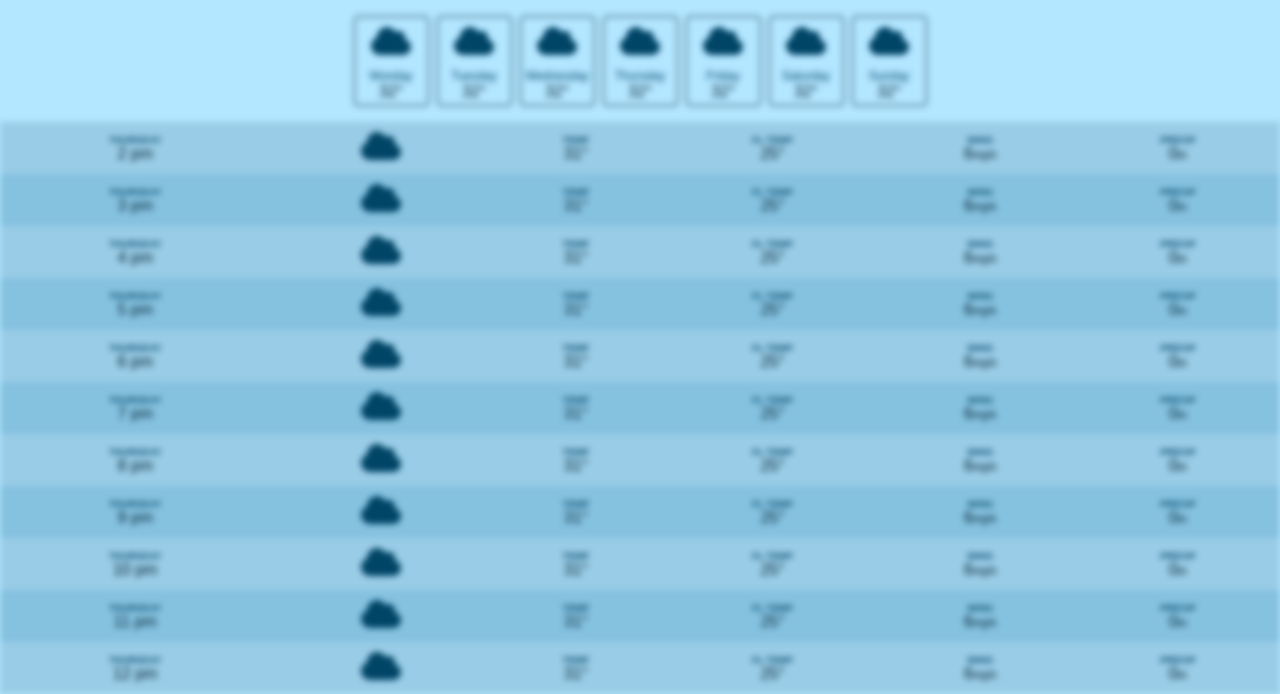
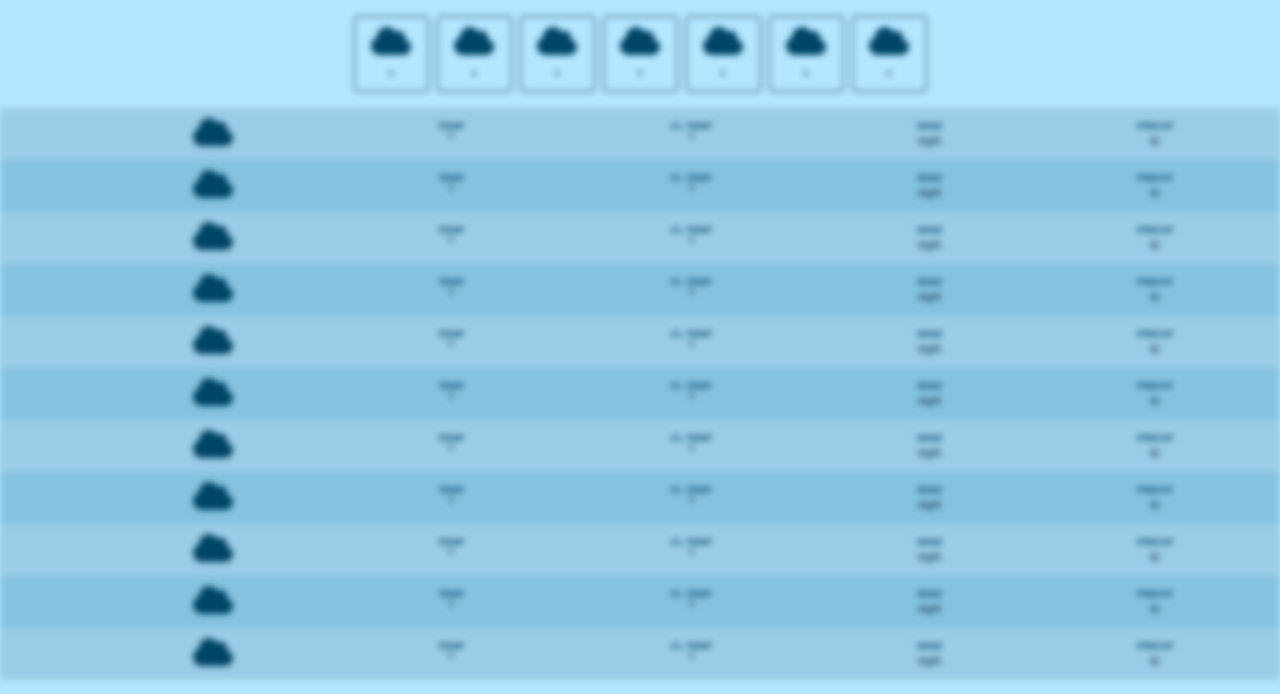
Before and after one commit to jtranberg/localWeatherApp, a website built with Vite: page index.html in a window 1280 px wide. Shown: the part 112-806 px from the top of the page. Built offline with nearby package versions, Linux system fonts and the light colour scheme; no server answers.

Commit message:
commit with fixes, percip still unavailable in hourly

```diff
--- a/index.html
+++ b/index.html
@@ -3,7 +3,7 @@
   <head>
     <meta charset="UTF-8" />
    <title>
-    Weather App
+    Local Weather App
    </title>
     <meta name="viewport" content="width=device-width, initial-scale=1.0" />
 
@@ -12,34 +12,34 @@
     <header class="header">
      <div class="header-left">
        <img class="weather-icon large" src="icons/sun.svg" data-current-icon/>
-
-       <div class="header-current-temp"></div>
-        <span data-current-temp>31</span>&deg;</div>
-
+         <div class="header-current-temp">
+        <span data-current-temp></span>&deg;
+      </div>
+      </div>
        <div class="header-right">
         <div class="info-group">
           <div class="label" >High</div>
-          <div><span data-current-high>32</span>&deg;</div>
+          <div><span data-current-high></span>&deg;</div>
         </div>
         <div class="info-group">
           <div class="label" >Fl High</div>
-          <div><span data-current-fl-high>27</span>&deg;</div>
+          <div><span data-current-fl-high></span>&deg;</div>
         </div>
         <div class="info-group">
           <div class="label" >Wind</div>
-          <div><span data-current-wind>9</span><span class="value-sub-info">mph</span></div>
+          <div><span data-current-wind></span><span class="value-sub-info">mph</span></div>
         </div>
         <div class="info-group">
           <div class="label" >Low</div>
-          <div><span data-current-low>19</span>&deg;</div>
+          <div><span data-current-low></span>&deg;</div>
         </div>
         <div class="info-group">
           <div class="label" >FL Low</div>
-          <div><span data-current-fl-low>12</span>&deg;</div>
+          <div><span data-current-fl-low></span>&deg;</div>
         </div>
         <div class="info-group">
           <div class="label" >Precip</div>
-          <div><span data-current-precip>0.1</span><span class="value-sub-info">in</span></div>
+          <div><span data-current-precip></span><span class="value-sub-info">in</span></div>
         </div>
        </div>
     </header>
@@ -47,38 +47,38 @@
     <section class="day-section" data-day-section>
      <div class="day-card">
       <img src="icons/cloud.svg"  class="weather-icon"/>
-      <div class="day-card-day">Monday</div>
-      <div>32&deg;</div>
+      <div class="day-card-day"></div>
+      <div>&deg;</div>
      </div>
      <div class="day-card">
       <img src="icons/cloud.svg"  class="weather-icon"/>
-      <div class="day-card-day">Tuesday</div>
-      <div>32&deg;</div>
+      <div class="day-card-day"></div>
+      <div>&deg;</div>
      </div>
      <div class="day-card">
       <img src="icons/cloud.svg"  class="weather-icon"/>
-      <div class="day-card-day">Wednesday</div>
-      <div>32&deg;</div>
+      <div class="day-card-day"></div>
+      <div>&deg;</div>
      </div>
      <div class="day-card">
       <img src="icons/cloud.svg"  class="weather-icon"/>
-      <div class="day-card-day">Thursday</div>
-      <div>32&deg;</div>
+      <div class="day-card-day"></div>
+      <div>&deg;</div>
      </div>
      <div class="day-card">
       <img src="icons/cloud.svg"  class="weather-icon"/>
-      <div class="day-card-day">Friday</div>
-      <div>32&deg;</div>
+      <div class="day-card-day"></div>
+      <div>&deg;</div>
      </div>
      <div class="day-card">
       <img src="icons/cloud.svg"  class="weather-icon"/>
-      <div class="day-card-day">Saturday</div>
-      <div>32&deg;</div>
+      <div class="day-card-day"></div>
+      <div>&deg;</div>
      </div>
      <div class="day-card">
       <img src="icons/cloud.svg"  class="weather-icon"/>
-      <div class="day-card-day">Sunday</div>
-      <div>32&deg;</div>
+      <div class="day-card-day"></div>
+      <div>&deg;</div>
      </div>
     </section>
     <table class="hour-section">
@@ -86,8 +86,8 @@
         <tr class="hour-row" >
           <td>
             <div class="info-group">
-              <div class="label">Thursday</div>
-             <div>2 pm</div>
+              <div class="label"></div>
+             <div>
             </div>
           </td>
           <td>
@@ -96,33 +96,33 @@
           <td>
             <div class="info-group">
             <div class="label">Temp</div>
-           <div>31&deg;</div>
+           <div>&deg;</div>
           </div>
         </td>
           <td>
             <div class="info-group">
               <div class="label">FL Temp</div>
-             <div>25&deg;</div>
+             <div>&deg;</div>
             </div>
           </td>
           <td>
             <div class="info-group">
-              <div class="label">Wing</div>
-             <div>6<span class="value-sub-info">mph</span></div>
+              <div class="label">Wind</div>
+             <div><span class="value-sub-info">mph</span></div>
             </div>
           </td>
           <td>
             <div class="info-group">
               <div class="label">Precip</div>
-             <div>0<span class="value-sub-info">in</span></div>
+             <div><span class="value-sub-info">in</span></div>
             </div>
           </td>
         </tr>
         <tr class="hour-row" >
           <td>
             <div class="info-group">
-              <div class="label">Thursday</div>
-             <div>3 pm</div>
+              <div class="label"></div>
+             <div></div>
             </div>
           </td>
           <td>
@@ -131,32 +131,32 @@
           <td>
             <div class="info-group">
             <div class="label">Temp</div>
-           <div>31&deg;</div>
+           <div>&deg;</div>
           </div>
         </td>
           <td>
             <div class="info-group">
               <div class="label">FL Temp</div>
-             <div>25&deg;</div>
+             <div>&deg;</div>
             </div>
           </td>
           <td>
             <div class="info-group">
-              <div class="label">Wing</div>
-             <div>6<span class="value-sub-info">mph</span></div>
+              <div class="label">Wind</div>
+             <div><span class="value-sub-info">mph</span></div>
             </div>
           </td>
           <td>
             <div class="info-group">
               <div class="label">Precip</div>
-             <div>0<span class="value-sub-info">in</span></div>
+             <div><span class="value-sub-info">in</span></div>
             </div>
           </td>
         </tr><tr class="hour-row" >
           <td>
             <div class="info-group">
-              <div class="label">Thursday</div>
-             <div>4 pm</div>
+              <div class="label"></div>
+             <div></div>
             </div>
           </td>
           <td>
@@ -165,32 +165,32 @@
           <td>
             <div class="info-group">
             <div class="label">Temp</div>
-           <div>31&deg;</div>
+           <div>&deg;</div>
           </div>
         </td>
           <td>
             <div class="info-group">
               <div class="label">FL Temp</div>
-             <div>25&deg;</div>
+             <div>&deg;</div>
             </div>
           </td>
           <td>
             <div class="info-group">
-              <div class="label">Wing</div>
-             <div>6<span class="value-sub-info">mph</span></div>
+              <div class="label">Wind</div>
+             <div><span class="value-sub-info">mph</span></div>
             </div>
           </td>
           <td>
             <div class="info-group">
               <div class="label">Precip</div>
-             <div>0<span class="value-sub-info">in</span></div>
+             <div><span class="value-sub-info">in</span></div>
             </div>
           </td>
         </tr><tr class="hour-row" >
           <td>
             <div class="info-group">
-              <div class="label">Thursday</div>
-             <div>5 pm</div>
+              <div class="label"></div>
+             <div></div>
             </div>
           </td>
           <td>
@@ -199,32 +199,32 @@
           <td>
             <div class="info-group">
             <div class="label">Temp</div>
-           <div>31&deg;</div>
+           <div>&deg;</div>
           </div>
         </td>
           <td>
             <div class="info-group">
               <div class="label">FL Temp</div>
-             <div>25&deg;</div>
+             <div>&deg;</div>
             </div>
           </td>
           <td>
             <div class="info-group">
-              <div class="label">Wing</div>
-             <div>6<span class="value-sub-info">mph</span></div>
+              <div class="label">Wind</div>
+             <div><span class="value-sub-info">mph</span></div>
             </div>
           </td>
           <td>
             <div class="info-group">
               <div class="label">Precip</div>
-             <div>0<span class="value-sub-info">in</span></div>
+             <div><span class="value-sub-info">in</span></div>
             </div>
           </td>
         </tr><tr class="hour-row" >
           <td>
             <div class="info-group">
-              <div class="label">Thursday</div>
-             <div>6 pm</div>
+              <div class="label"></div>
+             <div></div>
             </div>
           </td>
           <td>
@@ -233,32 +233,32 @@
           <td>
             <div class="info-group">
             <div class="label">Temp</div>
-           <div>31&deg;</div>
+           <div>&deg;</div>
           </div>
         </td>
           <td>
             <div class="info-group">
               <div class="label">FL Temp</div>
-             <div>25&deg;</div>
+             <div>&deg;</div>
             </div>
           </td>
           <td>
             <div class="info-group">
-              <div class="label">Wing</div>
-             <div>6<span class="value-sub-info">mph</span></div>
+              <div class="label">Wind</div>
+             <div><span class="value-sub-info">mph</span></div>
             </div>
           </td>
           <td>
             <div class="info-group">
               <div class="label">Precip</div>
-             <div>0<span class="value-sub-info">in</span></div>
+             <div><span class="value-sub-info">in</span></div>
             </div>
           </td>
         </tr><tr class="hour-row" >
           <td>
             <div class="info-group">
-              <div class="label">Thursday</div>
-             <div>7 pm</div>
+              <div class="label"></div>
+             <div></div>
             </div>
           </td>
           <td>
@@ -267,32 +267,32 @@
           <td>
             <div class="info-group">
             <div class="label">Temp</div>
-           <div>31&deg;</div>
+           <div>&deg;</div>
           </div>
         </td>
           <td>
             <div class="info-group">
               <div class="label">FL Temp</div>
-             <div>25&deg;</div>
+             <div>&deg;</div>
             </div>
           </td>
           <td>
             <div class="info-group">
-              <div class="label">Wing</div>
-             <div>6<span class="value-sub-info">mph</span></div>
+              <div class="label">Wind</div>
+             <div><span class="value-sub-info">mph</span></div>
             </div>
           </td>
           <td>
             <div class="info-group">
               <div class="label">Precip</div>
-             <div>0<span class="value-sub-info">in</span></div>
+             <div><span class="value-sub-info">in</span></div>
             </div>
           </td>
         </tr><tr class="hour-row" >
           <td>
             <div class="info-group">
-              <div class="label">Thursday</div>
-             <div>8 pm</div>
+              <div class="label"></div>
+             <div></div>
             </div>
           </td>
           <td>
@@ -301,32 +301,32 @@
           <td>
             <div class="info-group">
             <div class="label">Temp</div>
-           <div>31&deg;</div>
+           <div>&deg;</div>
           </div>
         </td>
           <td>
             <div class="info-group">
               <div class="label">FL Temp</div>
-             <div>25&deg;</div>
+             <div>&deg;</div>
             </div>
           </td>
           <td>
             <div class="info-group">
-              <div class="label">Wing</div>
-             <div>6<span class="value-sub-info">mph</span></div>
+              <div class="label">Wind</div>
+             <div><span class="value-sub-info">mph</span></div>
             </div>
           </td>
           <td>
             <div class="info-group">
               <div class="label">Precip</div>
-             <div>0<span class="value-sub-info">in</span></div>
+             <div><span class="value-sub-info">in</span></div>
             </div>
           </td>
         </tr><tr class="hour-row" >
           <td>
             <div class="info-group">
-              <div class="label">Thursday</div>
-             <div>9 pm</div>
+              <div class="label"></div>
+             <div></div>
             </div>
           </td>
           <td>
@@ -335,32 +335,32 @@
           <td>
             <div class="info-group">
             <div class="label">Temp</div>
-           <div>31&deg;</div>
+           <div>&deg;</div>
           </div>
         </td>
           <td>
             <div class="info-group">
               <div class="label">FL Temp</div>
-             <div>25&deg;</div>
+             <div>&deg;</div>
             </div>
           </td>
           <td>
             <div class="info-group">
-              <div class="label">Wing</div>
-             <div>6<span class="value-sub-info">mph</span></div>
+              <div class="label">Wind</div>
+             <div><span class="value-sub-info">mph</span></div>
             </div>
           </td>
           <td>
             <div class="info-group">
               <div class="label">Precip</div>
-             <div>0<span class="value-sub-info">in</span></div>
+             <div><span class="value-sub-info">in</span></div>
             </div>
           </td>
         </tr><tr class="hour-row" >
           <td>
             <div class="info-group">
-              <div class="label">Thursday</div>
-             <div>10 pm</div>
+              <div class="label"></div>
+             <div></div>
             </div>
           </td>
           <td>
@@ -369,32 +369,32 @@
           <td>
             <div class="info-group">
             <div class="label">Temp</div>
-           <div>31&deg;</div>
+           <div>&deg;</div>
           </div>
         </td>
           <td>
             <div class="info-group">
               <div class="label">FL Temp</div>
-             <div>25&deg;</div>
+             <div>&deg;</div>
             </div>
           </td>
           <td>
             <div class="info-group">
-              <div class="label">Wing</div>
-             <div>6<span class="value-sub-info">mph</span></div>
+              <div class="label">Wind</div>
+             <div><span class="value-sub-info">mph</span></div>
             </div>
           </td>
           <td>
             <div class="info-group">
               <div class="label">Precip</div>
-             <div>0<span class="value-sub-info">in</span></div>
+             <div><span class="value-sub-info">in</span></div>
             </div>
           </td>
         </tr><tr class="hour-row" >
           <td>
             <div class="info-group">
-              <div class="label">Thursday</div>
-             <div>11 pm</div>
+              <div class="label"></div>
+             <div></div>
             </div>
           </td>
           <td>
@@ -403,32 +403,32 @@
           <td>
             <div class="info-group">
             <div class="label">Temp</div>
-           <div>31&deg;</div>
+           <div>&deg;</div>
           </div>
         </td>
           <td>
             <div class="info-group">
               <div class="label">FL Temp</div>
-             <div>25&deg;</div>
+             <div>&deg;</div>
             </div>
           </td>
           <td>
             <div class="info-group">
-              <div class="label">Wing</div>
-             <div>6<span class="value-sub-info">mph</span></div>
+              <div class="label">Wind</div>
+             <div><span class="value-sub-info">mph</span></div>
             </div>
           </td>
           <td>
             <div class="info-group">
               <div class="label">Precip</div>
-             <div>0<span class="value-sub-info">in</span></div>
+             <div><span class="value-sub-info">in</span></div>
             </div>
           </td>
         </tr><tr class="hour-row" >
           <td>
             <div class="info-group">
-              <div class="label">Thursday</div>
-             <div>12 pm</div>
+              <div class="label"></div>
+             <div></div>
             </div>
           </td>
           <td>
@@ -437,25 +437,25 @@
           <td>
             <div class="info-group">
             <div class="label">Temp</div>
-           <div>31&deg;</div>
+           <div>&deg;</div>
           </div>
         </td>
           <td>
             <div class="info-group">
               <div class="label">FL Temp</div>
-             <div>25&deg;</div>
+             <div>&deg;</div>
             </div>
           </td>
           <td>
             <div class="info-group">
-              <div class="label">Wing</div>
-             <div>6<span class="value-sub-info">mph</span></div>
+              <div class="label">Wind</div>
+             <div><span class="value-sub-info">mph</span></div>
             </div>
           </td>
           <td>
             <div class="info-group">
               <div class="label">Precip</div>
-             <div>0<span class="value-sub-info">in</span></div>
+             <div><span class="value-sub-info">in</span></div>
             </div>
           </td>
         </tr>
@@ -483,7 +483,7 @@
         </td>
         <td>
           <div class="info-group">
-          <div class="label"></div>
+          <div class="label">Temp</div>
          <div><span data-temp></span>&deg;</div>
         </div>
       </td>
```
Also changed, not shown: main.js (+20 -20 lines).
